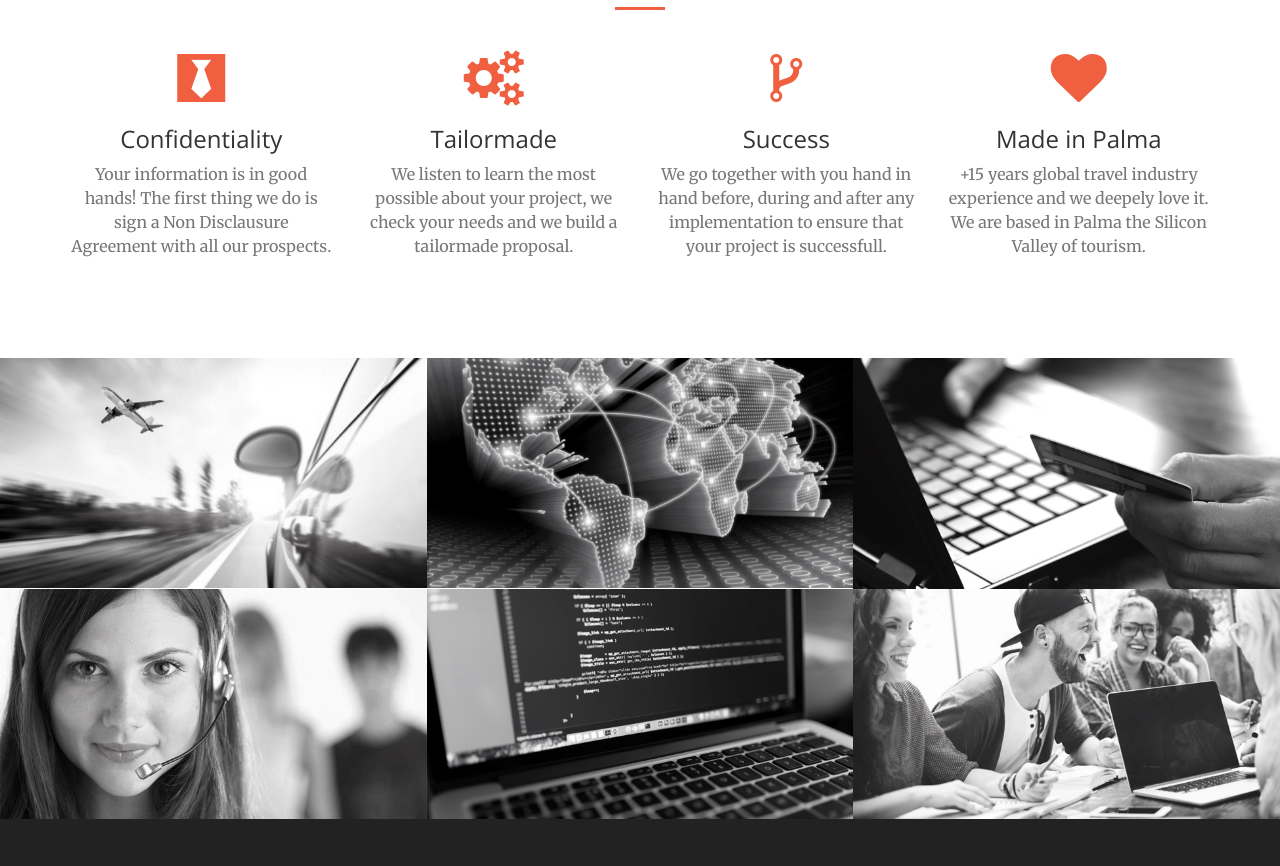
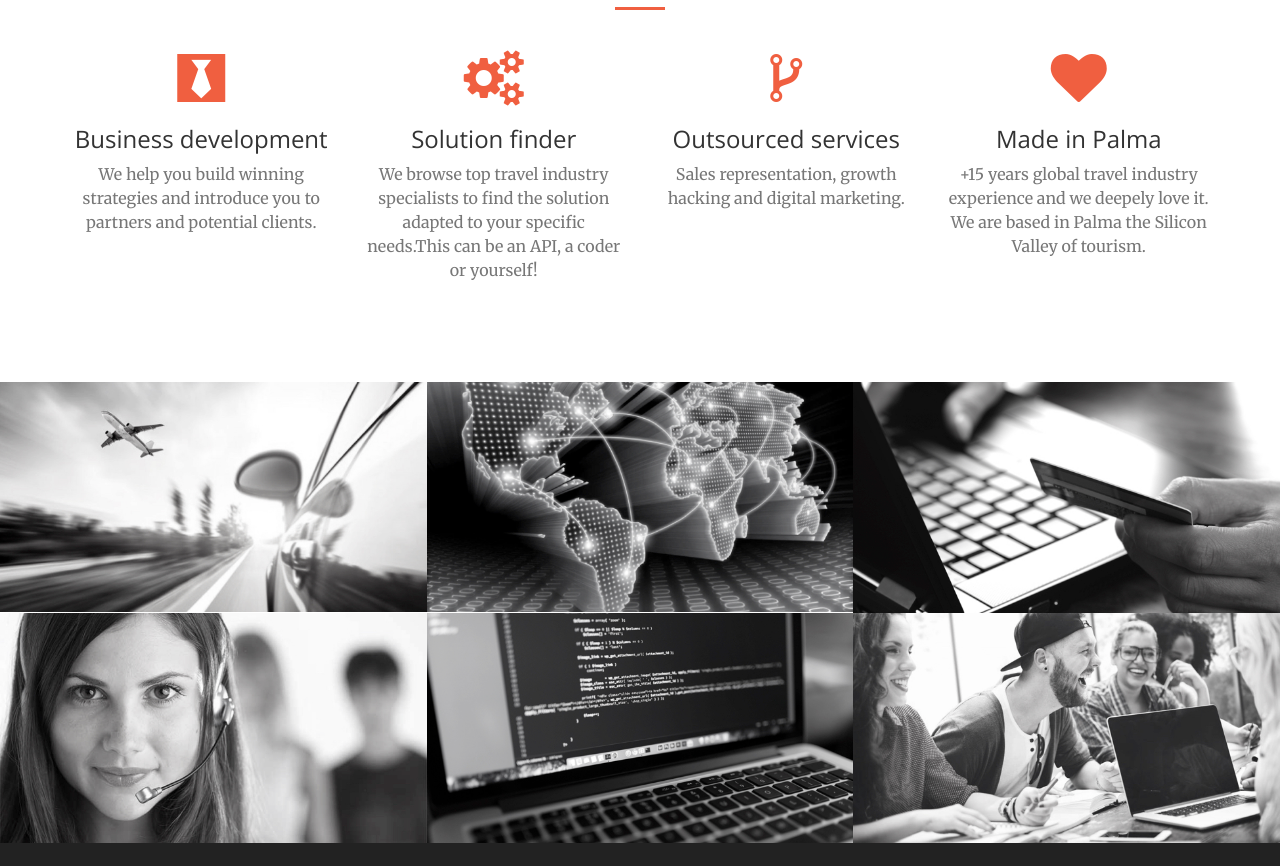
Before and after one commit to olivierdheur/Coders, a website: page index.html in a window 1280 px wide. Shown: the part 1340-2206 px from the top of the page. Drawn offline with nearby package versions, Linux system fonts and the light colour scheme.

Commit message:
Update service text

```diff
--- a/index.html
+++ b/index.html
@@ -113,22 +113,22 @@
                 <div class="col-lg-3 col-md-6 text-center">
                     <div class="service-box">
                         <i class="fa fa-4x fa fa-black-tie text-primary sr-icons"></i>
-                        <h3>Confidentiality</h3>
-                        <p class="text-muted">Your information is in good hands! The first thing we do is sign a Non Disclausure Agreement with all our prospects.</p>
+                        <h3>Business development</h3>
+                        <p class="text-muted">We help you build winning strategies and introduce you to partners and potential clients.</p>
                     </div>
                 </div>
                 <div class="col-lg-3 col-md-6 text-center">
                     <div class="service-box">
                         <i class="fa fa-4x fa-cogs text-primary sr-icons"></i>
-                        <h3>Tailormade</h3>
-                        <p class="text-muted">We listen to learn the most possible about your project, we check your needs and we build a tailormade proposal.</p>
+                        <h3>Solution finder</h3>
+                        <p class="text-muted">We browse top travel industry specialists to find the solution adapted to your specific needs.This can be an API, a coder or yourself!</p>
                     </div>
                 </div>
                 <div class="col-lg-3 col-md-6 text-center">
                     <div class="service-box">
                         <i class="fa fa-4x fa-code-fork text-primary sr-icons"></i>
-                        <h3>Success</h3>
-                        <p class="text-muted">We go together with you hand in hand before, during and after any implementation to ensure that your project is successfull.</p>
+                        <h3>Outsourced services</h3>
+                        <p class="text-muted">Sales representation, growth hacking and digital marketing.</p>
                     </div>
                 </div>
                 <div class="col-lg-3 col-md-6 text-center">
```
